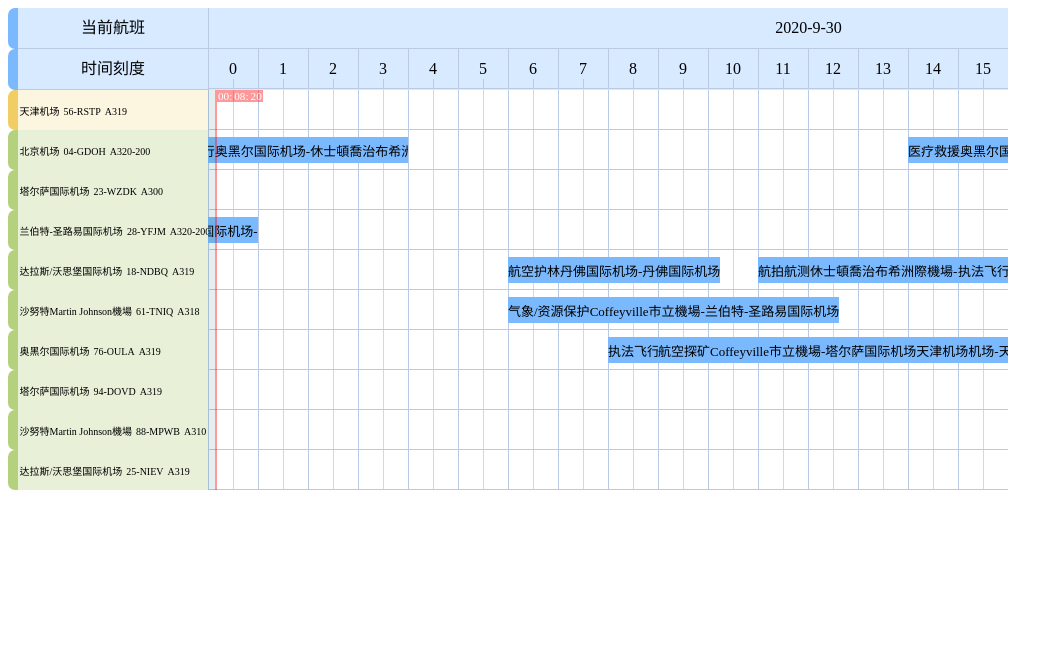
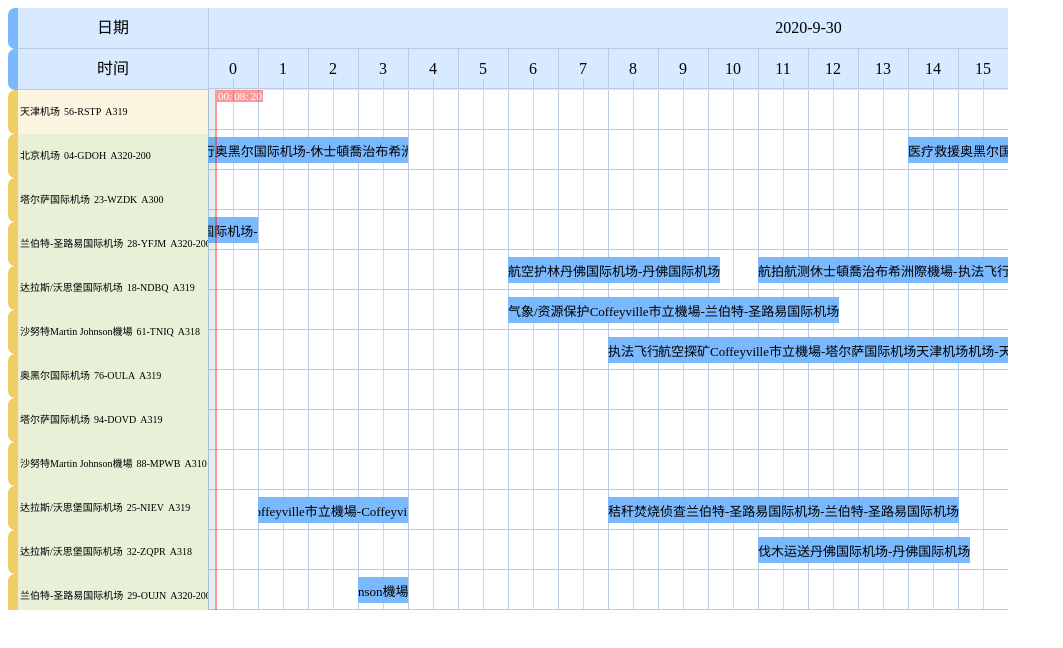
Before and after one commit to xihaoshangdi/vue-gantt-chart, a Vue app: page / in a window 1280 px wide. Shown: the top 648 px of the page, without its empty margins (0-1063 px from the left). Built offline with nearby package versions, Linux system fonts and the light colour scheme.

Commit message:
甘特图重构： 1.重构甘特图Side部分，预计将滚动轴限定都移动到主组件 2.新增了字段blockHeight作为行高 TODO： 1.随机渲染颜色 2.首行是否flexd 3.首行独立颜色 4.选中行特殊颜色

```diff
--- a/src/components/BaseGanttComponents/chart-header.vue
+++ b/src/components/BaseGanttComponents/chart-header.vue
@@ -1,19 +1,19 @@
 <template>
   <div class="header">
     <div class="header__side">
-      <template v-for="item in headerData" class="header__side__left">
-        <div :key="item">
+      <template v-for="item in headerData">
+        <div :key="item" :style="headerSideHeight">
           <div>{{ item }}</div>
         </div>
       </template>
     </div>
     <div class="header__container">
-      <div class="header__container__day" :style="timeWidth">
+      <div class="header__container__day" :style="headerContainerWidth">
         <template v-for="(item, index) in day">
           <div :key="index">{{ item }}</div>
         </template>
       </div>
-      <div class="header__container__hours" :style="timeWidth">
+      <div class="header__container__hours" :style="headerContainerWidth">
         <template v-for="(item, index) in hour">
           <div :key="index" class="header__container__hour">
             {{ item }}
@@ -30,24 +30,33 @@ export default {
   name: 'ChartHeader',
   props: {
     headerData: {
-      type: Array
+      type: Array,
+      require: true,
+      default: () => ['日期', '时间']
     },
     baseHour: {
       type: Number,
       default: 50
     },
+    baseBlock: {
+      type: Number,
+      default: 40
+    },
     timeSectionDayJs: {
-      type: Object
+      type: Object,
+      default: () => {}
     }
   },
   computed: {
-    timeWidth () {
+    headerSideHeight () {
       return {
-        width: this.baseHour * this.hour.length + 'px',
-        // 日期条、时间条的渲染长度
-        // width: this.baseSemi * 24 + "px",
-        // height: "40px",
-        lineHeight: '40px'
+        lineHeight: `${this.baseBlock}px`
+      }
+    },
+    headerContainerWidth () {
+      return {
+        width: `${this.baseHour * this.hour.length}px`,
+        lineHeight: `${this.baseBlock}px`
       }
     },
     hour () {
@@ -58,9 +67,6 @@ export default {
       const { start, end } = this.timeSectionDayJs
       return handleDaySet(start, end)
     }
-  },
-  mounted () {
-    console.log('timeSectionDayJs', this.timeSectionDayJs)
   }
 }
 </script>
@@ -75,7 +81,6 @@ $header-border-color: rgb(186, 202, 229);
   grid-template-columns: 200px 1fr;
   .header__side > div {
     display: grid;
-    line-height: 40px;
     grid-template-columns: 10px 1fr;
     &::before {
       width: 10px;
--- a/src/components/BaseGanttComponents/chart-side.vue
+++ b/src/components/BaseGanttComponents/chart-side.vue
@@ -1,8 +1,7 @@
 <template>
-  <div class="side" :style="{maxHeight: chartHeight+'px'}">
-    <template v-for="(item,index) in gantt_side">
-      <div :key="index" :style="sideHeight" @contextmenu.capture.stop="onMenu(item,$event)">
-        <div />
+  <div class="side">
+    <template v-for="(item,index) in ganttData">
+      <div :key="index" :style="sideHeight">
         <slot :item="item" />
       </div>
     </template>
@@ -12,23 +11,19 @@
 <script>
 export default {
   name: 'ChartSide',
-  inject: ['ganttData'],
-  props: ['blockHeight', 'chartHeight'],
-  computed: {
-    gantt_side () {
-      return this.ganttData
+  props: {
+    baseBlock: {
+      type: Number,
+      default: 40
     },
-    sideHeight () {
-      return { height: this.blockHeight + 'px' }
+    ganttData: {
+      type: Array,
+      default: () => []
     }
   },
-  methods: {
-    onMenu (bar, event) {
-      event.preventDefault()
-      this.$emit('show-menu', {
-        data: bar,
-        dom: event
-      })
+  computed: {
+    sideHeight () {
+      return { lineHeight: `${this.baseBlock}px` }
     }
   }
 }
@@ -38,40 +33,26 @@ export default {
   .side{
     overflow-y: auto;
     overflow-x: hidden;
-    min-width: 200px;
-    &::-webkit-scrollbar {
-      display: none;
-    }
-    & >div {
-      display: flex;
-      flex-direction: row;
-    }
-    & > div > div:first-child{
-      height: 40px;
-      width: 10px;
-      display: inline-block;
-      border-radius: 7px 0 0 7px;
-    }
-    & >div > div:nth-child(2){
-      width: 100%;
-      text-align: center;
-      line-height: 40px;
-    }
-    & > div:first-child{
-        & >div:first-child{
-          background-color: rgba(241, 206, 99, 1);
-        }
-        & >div:nth-child(2){
-          background-color: rgba(241, 206, 99, 0.2);
-        }
+    //&::-webkit-scrollbar {
+    //  display: none;
+    //}
+    & > div{
+      display: grid;
+      grid-template-columns: 10px 1fr;
+      &::before {
+        width: 10px;
+        top: 8px;
+        border-radius: 7px 0 0 7px;
+        content: "";
+        background-color: rgba(241, 206, 99, 1);
+        display: block;
       }
-    & > div:nth-child(n+2){
-        & >div:first-child{
-          background-color: rgba(180, 209, 125, 1);
-        }
-        & >div:nth-child(2){
-          background-color: rgba(180, 209, 125, 0.3);
-        }
+      &:first-child > div{
+        background-color: rgba(241, 206, 99, 0.2);
+      }
+      &:nth-child(n+2) > div{
+        background-color: rgba(180, 209, 125, 0.3);
       }
     }
+  }
 </style>
--- a/src/components/GanttChart.vue
+++ b/src/components/GanttChart.vue
@@ -1,19 +1,20 @@
 <template>
-  <div class="gantt-layout">
+  <div class="gantt__layout">
     <!--头部组件：可选配置-->
     <chart-header
       v-show="showHeader"
       :header-data="headerData"
+      :base-hour="baseHour"
+      :base-block="baseBlock"
       :time-section-day-js="timeSectionDayJs"
     />
     <!--甘特图区域组件：必选-->
-    <div class="gantt-area">
+    <div class="gantt__area">
       <!--甘特图Side数据组件-->
       <chart-side
         v-slot="{item}"
-        :block-height="blockHeight"
-        :chart-height="chartHeight"
-        v-on="$listeners"
+        :base-block="baseBlock"
+        :gantt-data="ganttData"
       >
         <slot name="side-box" :item="item" />
       </chart-side>
@@ -35,12 +36,10 @@
 
 <script>
 import ChartHeader from '@/components/BaseGanttComponents/chart-header'
-import ChartLegend from '@/components/BaseGanttComponents/chart-legend'
 import ChartContainer from '@/components/BaseGanttComponents/chart-container'
 import ChartSide from '@/components/BaseGanttComponents/chart-side'
 import isBetween from 'dayjs/plugin/isBetween'
 import dayjs from 'dayjs'
-import ChartMenu from '@/components/BaseGanttComponents/chart-menu'
 dayjs.extend(isBetween)
 export default {
   name: 'GanttChart',
@@ -54,37 +53,25 @@ export default {
   },
   props: {
     // 甘特图表头配置
-    showHeader: { // 甘特图表头显示
+
+    // 甘特图表头显示
+    showHeader: {
       type: Boolean,
       default: true
     },
-    headerData: { // 甘特图表头自定义
+    // 甘特图表头自定义
+    headerData: {
       type: Array,
       validator: function (value) {
         return value.length === 2
       },
-      default: () => {
-        return ['当前航班', '时间刻度']
-      }
+      default: () => ['日期', '时间']
     },
-    timeSection: { // 甘特图时间区间
+    // 甘特图时间区间
+    timeSection: {
       type: Object,
       default: () => {
         return { start: dayjs(new Date()), end: dayjs(new Date()).add(3, 'day') }
-      }
-    },
-    // 甘特图图例
-    ganttLegend: { // 甘特图图例
-      type: Object,
-      default: () => {
-        return null
-      }
-    },
-    // 甘特图菜单配置
-    menuGroup: {
-      type: Array,
-      default: () => {
-        return []
       }
     },
     // 甘特图配置
@@ -111,6 +98,10 @@ export default {
   },
   data () {
     return {
+      //
+      baseHour: 50,
+      baseBlock: 40,
+      //
       menuStatus: false,
       info: null
     }
@@ -142,23 +133,23 @@ export default {
     }
   },
   mounted () { // 滚动同步
-    const header = document.querySelector('.header > .container')
-    const side = document.querySelector('.gantt-area > .side')
-    const container = document.querySelector('.gantt-area > .container')
-    const area = document.querySelector('.gantt-area')
-    let flag = ''
-    area.addEventListener('mouseenter', (event) => {
-      const className = event.target.className
-      if (className.includes('container')) flag = 'container'
-      if (className.includes('side')) flag = 'side'
-    }, true)
-    area.addEventListener('scroll', (event) => {
-      if (flag === 'container') {
-        side.scrollTop = event.target.scrollTop
-        if (event.target.className === 'container') header.scrollLeft = event.target.scrollLeft
-      }
-      if (flag === 'side') container.scrollTop = event.target.scrollTop
-    }, true)
+    // const header = document.querySelector('.header > .container')
+    // const side = document.querySelector('.gantt-area > .side')
+    // const container = document.querySelector('.gantt-area > .container')
+    // const area = document.querySelector('.gantt-area')
+    // let flag = ''
+    // area.addEventListener('mouseenter', (event) => {
+    //   const className = event.target.className
+    //   if (className.includes('container')) flag = 'container'
+    //   if (className.includes('side')) flag = 'side'
+    // }, true)
+    // area.addEventListener('scroll', (event) => {
+    //   if (flag === 'container') {
+    //     side.scrollTop = event.target.scrollTop
+    //     if (event.target.className === 'container') header.scrollLeft = event.target.scrollLeft
+    //   }
+    //   if (flag === 'side') container.scrollTop = event.target.scrollTop
+    // }, true)
   },
   methods: {
     showChartMenu (info) { // 展示甘特图菜单
@@ -171,18 +162,16 @@ export default {
 
 <style lang="scss" scoped>
   // 甘特图全局布局
-  .gantt-layout{
+  .gantt__layout{
     margin: 0;
     padding: 0;
     width: 1000px;
-    & > *{
-      box-sizing: border-box;
-      margin: 0;
-      padding: 0;
-    }
+    height: 600px;
   }
-  .gantt-area{
-    display: flex;
-    flex-direction: row;
+
+  .gantt__area{
+    height: 520px;//TODO
+    display: grid;
+    grid-template-columns: 200px 1fr;
   }
 </style>
```
